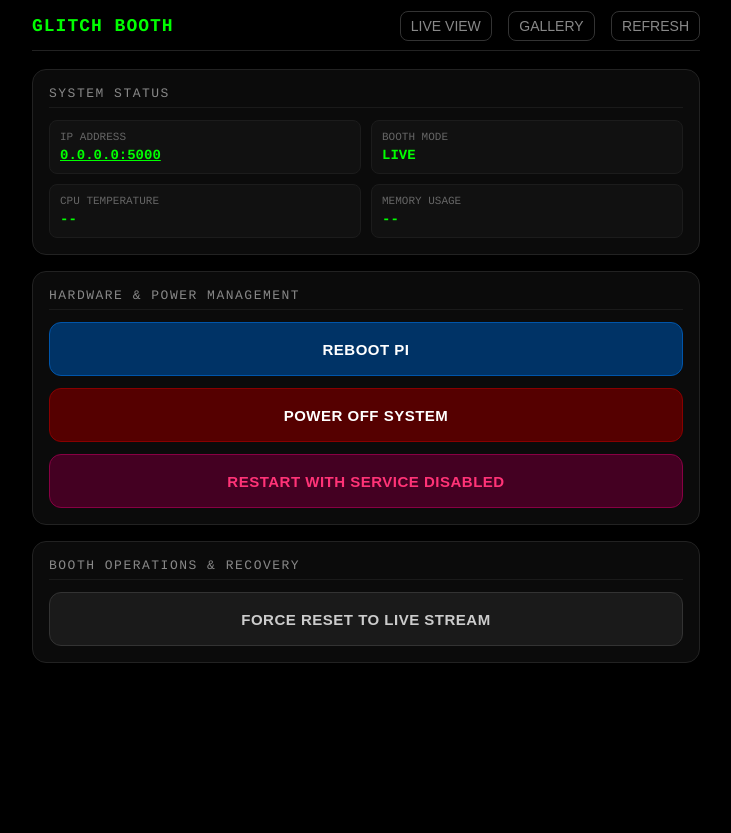
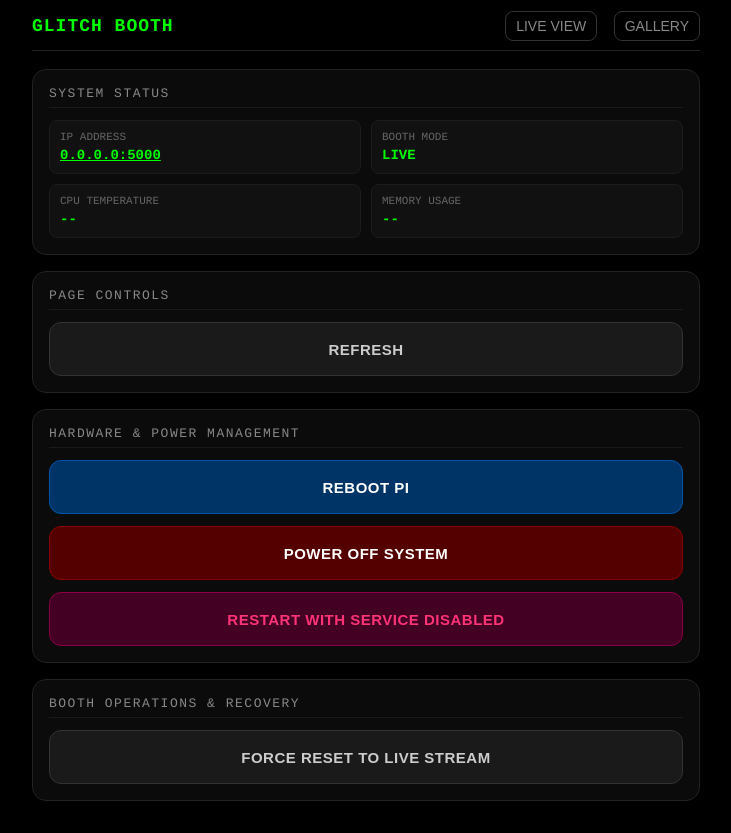
Before and after one commit to cihangelerli/glitchbooth, a Flask app: page /control in a window 1280 px wide. Shown: the whole page, without its empty margins (274-1005 px from the left). Before the commit the page ends 663 px from the top, so only its background shows below. Run offline with Flask 3, Linux system fonts and the light colour scheme.

Commit message:
add refresh to control page try 1

```diff
--- a/templates/control.html
+++ b/templates/control.html
@@ -258,7 +258,7 @@
         <div class="nav-links">
           <a href="/">LIVE VIEW</a>
           <a href="/gallery">GALLERY</a>
-          <a href="#" onclick="location.reload(); return false;">REFRESH</a>
+          <!-- <a href="#" onclick="location.reload(); return false;">REFRESH</a> -->
         </div>
       </div>
 
@@ -292,6 +292,22 @@
             <span class="stat-label">MEMORY USAGE</span>
             <span class="stat-value" id="val-mem">-- MB</span>
           </div>
+        </div>
+      </div>
+
+      <!-- PAGE CONTROLS -->
+      <div class="card">
+        <div class="card-title">PAGE CONTROLS</div>
+        <div class="button-stack">
+          <button
+            class="button btn-secondary"
+            onclick="
+              location.reload();
+              return false;
+            "
+          >
+            REFRESH
+          </button>
         </div>
       </div>
 
```
